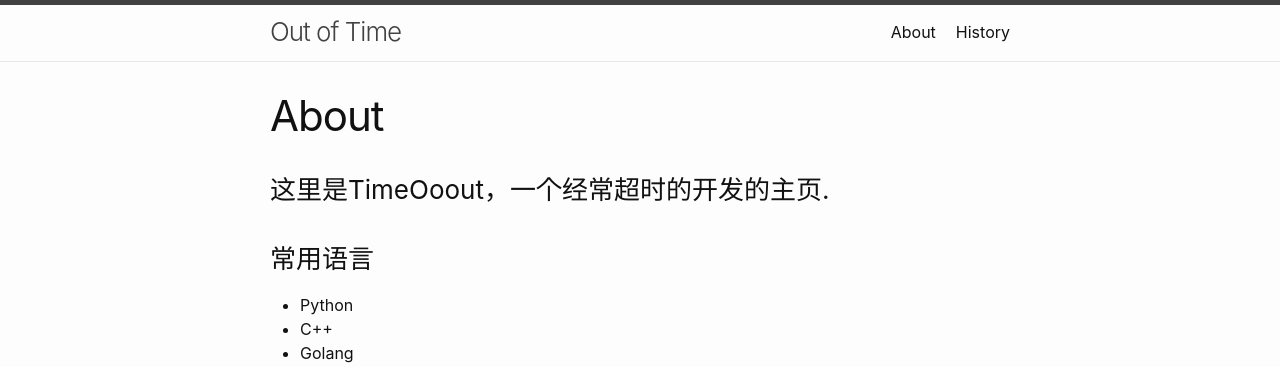
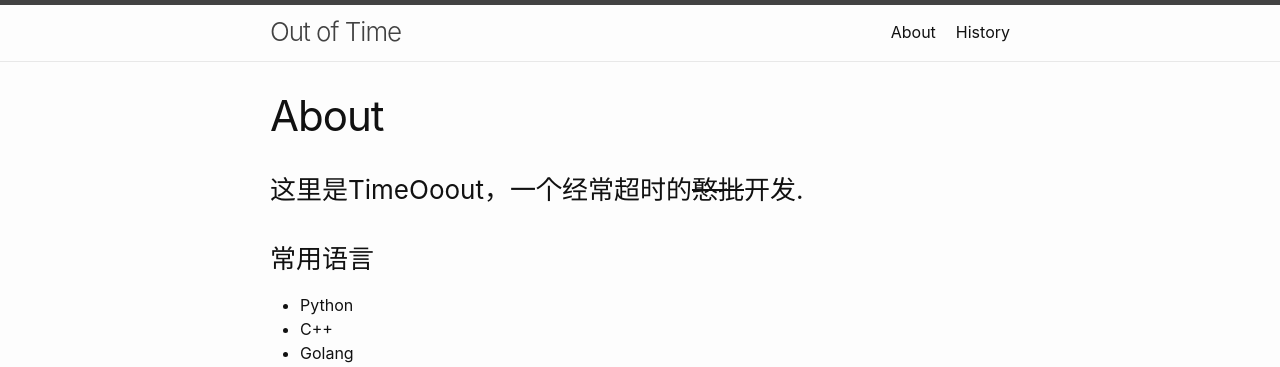
Before and after one commit to TimeOoout/TimeOoout.github.io, a Jekyll site: the page built from about.md, in a window 1280 px wide. Shown: the top 367 px of the page. Built offline with Jekyll 4.4.1, drawn with Linux system fonts in a browser that asks for light colours.

Commit message:
Update about.md

```diff
--- a/about.md
+++ b/about.md
@@ -4,7 +4,7 @@ title: About
 permalink: /about/
 ---
 
-### 这里是TimeOoout，一个经常超时的开发的主页.
+### 这里是TimeOoout，一个经常超时的~~憨批~~开发.
 
 ### 常用语言
 
```
